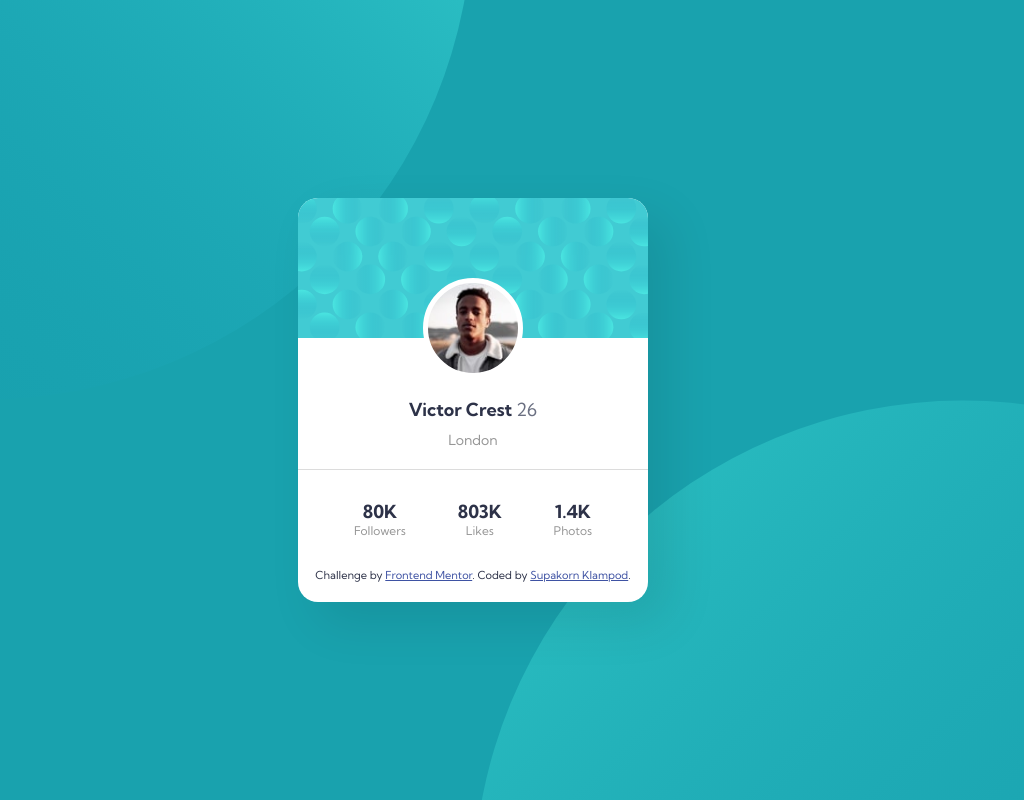
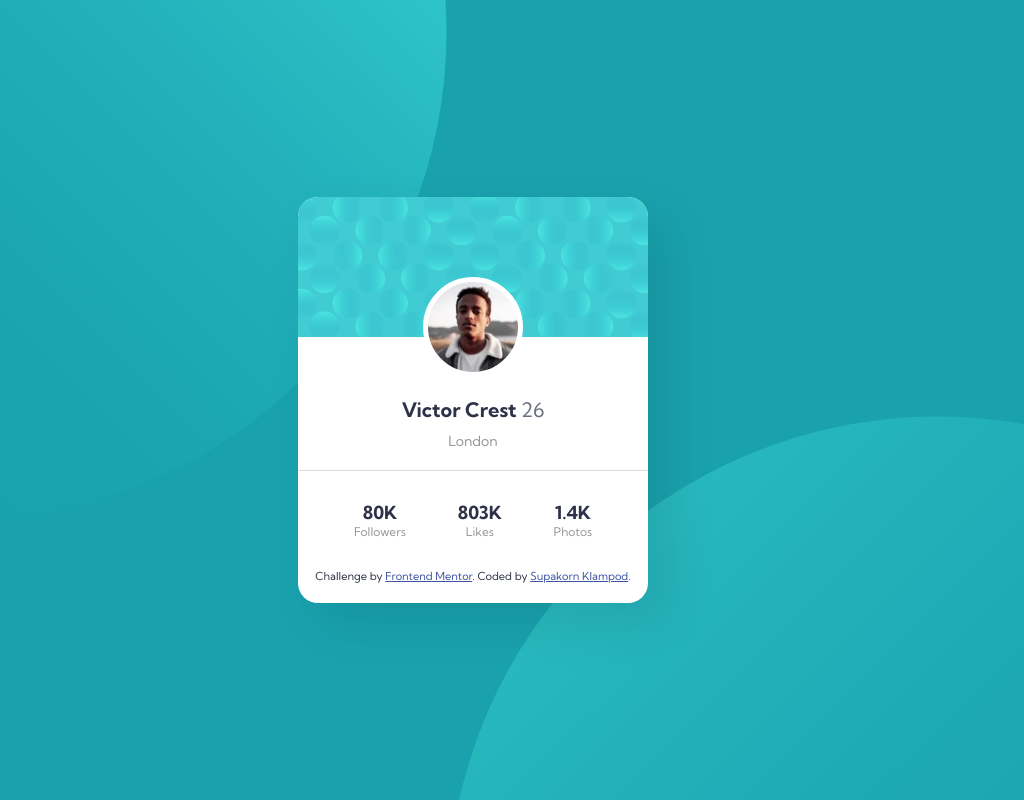
Before and after one commit to BKvip/Profilecardcomponent, a plain HTML site: page index.html in a window 1280 px wide. Shown: the whole page, without its empty margins (167-1191 px from the left). Drawn offline with Linux system fonts and the light colour scheme.

Commit message:
update
position background and h1

```diff
--- a/index.html
+++ b/index.html
@@ -37,7 +37,12 @@
         background-repeat: no-repeat, no-repeat;
         background-attachment: fixed, fixed;
         /* background-position: top -300px left -300px, bottom -300px right -300px; */
-        background-position: bottom 50vh right 50vw, top 50vh left 50vw;
+        /* background-position: bottom 50vh right 50vw, top 50vh left 50vw; */
+        background-position: right 52vw bottom 35vh, left 48vw top 52vh;
+      }
+      h1{
+        font-size: 20px;
+        font-weight: 700;
       }
 
       main {
@@ -79,6 +84,7 @@
         font-size: 18px;
         color: hsl(229, 23%, 23%);
       }
+
       .title {
 
         margin: 10px 0px;
@@ -132,7 +138,7 @@
         </header>
       </div>
       <footer>
-        <div class="title">Victor Crest <span>26</span></div>
+        <h1 class="title">Victor Crest <span>26</span></h1>
         <div class="subtitle">London</div>
 
         <div class="footer-area">
```
